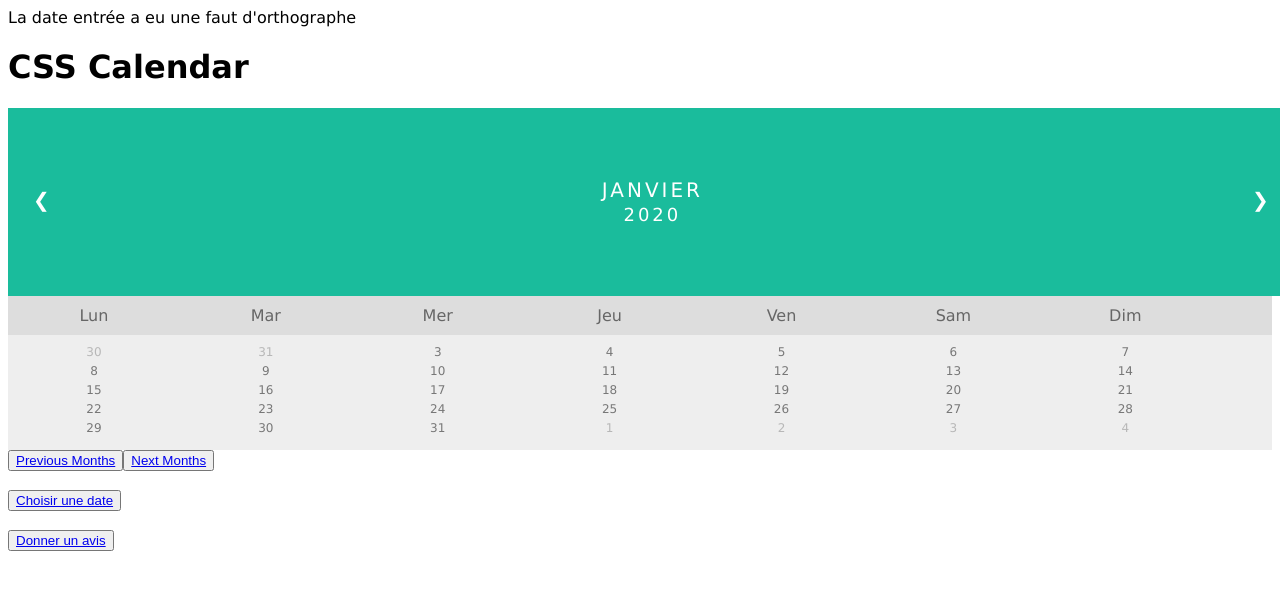
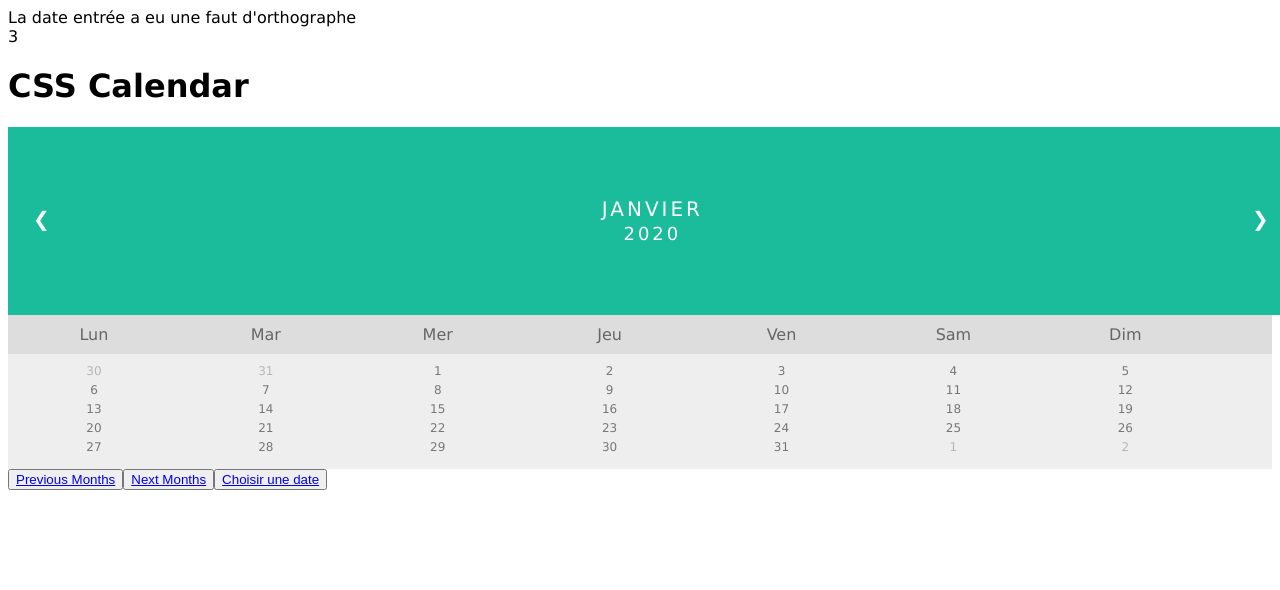
Before and after one commit to GruberAdam/ICT-133-AGR-PHP, a PHP site: page /Calendrier.php in a window 1280 px wide. Shown: the top 590 px of the page. Run offline with PHP 8.4, Linux system fonts and the light colour scheme.

Commit message:
Update the calender

```diff
--- a/Exercices Revision/Ressources/strings_arrays/Calendrier.php
+++ b/Exercices Revision/Ressources/strings_arrays/Calendrier.php
@@ -80,6 +80,7 @@ $numberOfTheWeek = date("N", strtotime("$year-$month-1"));//day of the week that
 
 /* Output is string so parse it in INT */
 $numberOfTheWeekInt = (int)$numberOfTheWeek;
+echo $numberOfTheWeekInt;
 
 /* Put the base */
 echo '<h1>CSS Calendar</h1>';
@@ -113,24 +114,25 @@ $numberOfDayInMonth = cal_days_in_month(CAL_GREGORIAN, $month, $year);
 
 /*Display the day of the months */
 echo '<ul class="days">';
-for ($i = 1; $i <= 35; $i++) {
+for ($i = 1; $i <= 34 - $numberOfTheWeekInt; $i++) {
 
     /*Checks if the first monthday needs to adapt on the weekday (1-7)*/
     if ($numberOfTheWeekInt != 1) {
         for ($n = 0; $n < $numberOfTheWeekInt - 1; $n++) {
-            echo "<li style='color: rgba(162,162,162,0.72)'>$numberOfDayLastMonthsToDisplay</li>";
+            echo "<li style='color: rgba(162,162,162,0.72)' id='$i'>$numberOfDayLastMonthsToDisplay</li>";
             $numberOfDayLastMonthsRemaining++;
             $numberOfDayLastMonthsToDisplay++;
-            $i = $n + 1;
         }
         $numberOfTheWeekInt = 1;
+        $i = $numberOfTheWeekInt - 1;
     } else {
+
         if ($numberOfDayInMonth <= $i -1){
-            echo "<li style='color: rgba(162,162,162,0.72)'>". $counter . "</li>";
+            echo "<li style='color: rgba(162,162,162,0.72)' id='$i'>". $counter . "</li>";
             $counter++;
         }
         else{
-            echo '<li>' . $i . '</li>';
+            echo '<li id="$i">' . $i . '</li>';
         }
 
     }
@@ -146,10 +148,7 @@ echo '</ul>';
 /*Buttons */
 echo "<button><a href=Calendrier.php?month=$previousMonth&year=$previousYear>Previous Months</a></button>";
 echo "<button><a href=Calendrier.php?month=$nextMonth&year=$nextYear>Next Months</a></button>";
-echo "<br><br>";
 echo "<button><a href=date_choice.php>Choisir une date</a></button>";
-echo "<br><br>";
-echo "<button><a href=Calendrier.php>Donner un avis </a></button>";
 
 
 ?>
```
